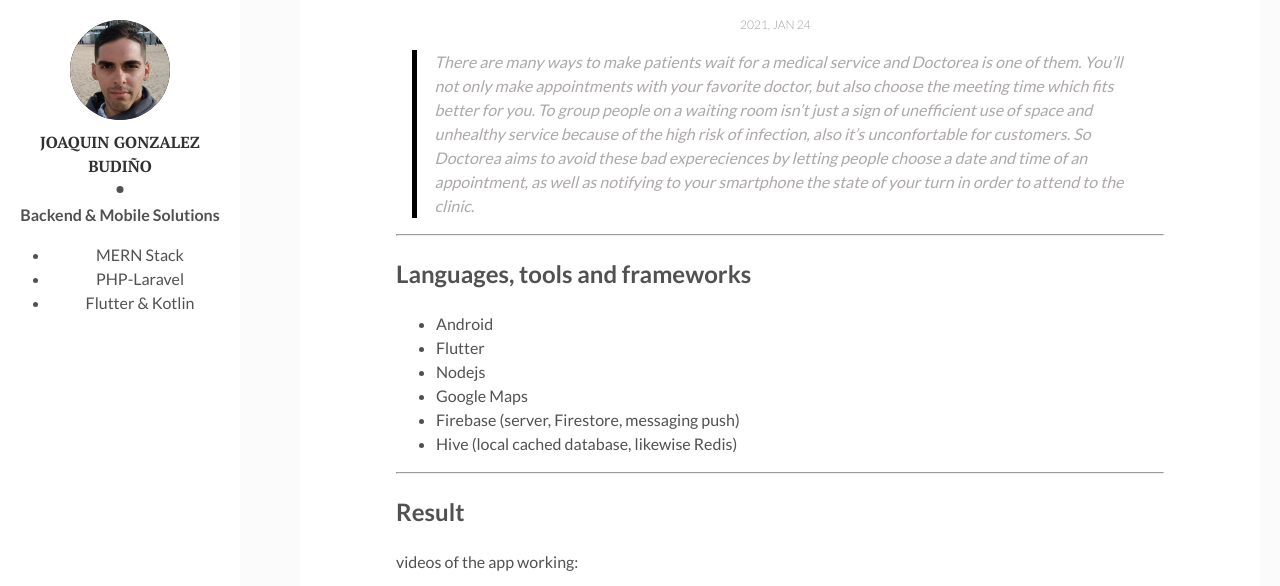
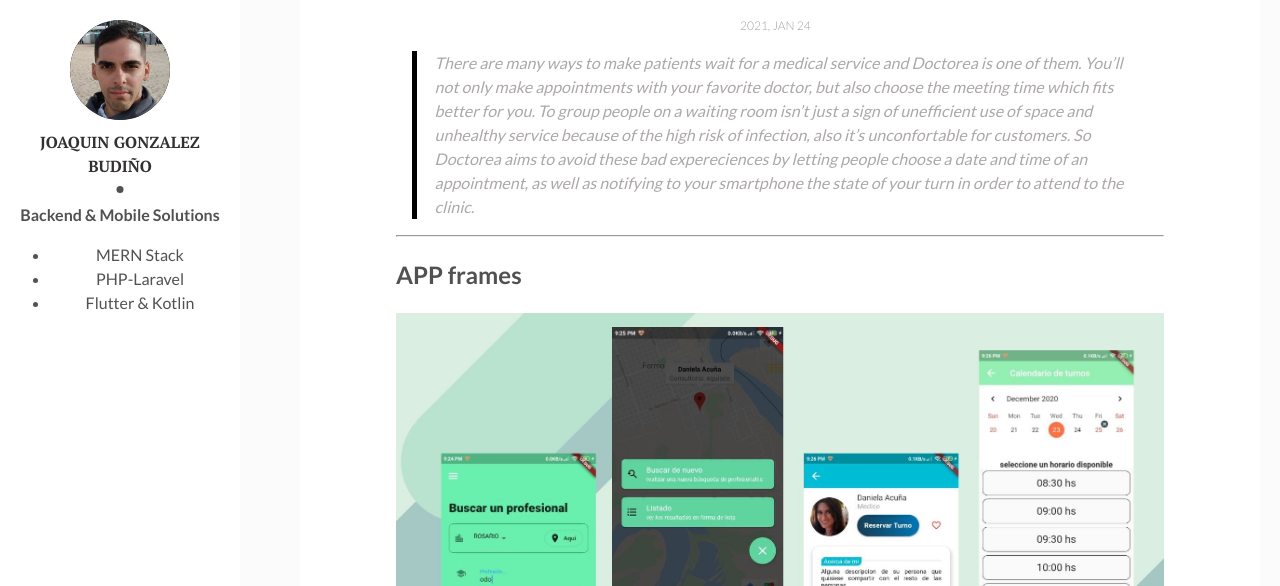
Before and after one commit to joagzb/joagzb.github.io, a Jekyll site: the page built from _posts/2021-01-24-Doctorea-app-medic-appointments.markdown, in a window 1280 px wide and 900 px high, scrolled down 333 px, cut to the strip 0-586 px from the top of the window. Built offline with Jekyll 4.4.1, drawn with Linux system fonts in a browser that asks for light colours; some of the changed text lies outside the part shown.

Commit message:
added more information to doctorea proyect

```diff
--- a/_posts/2021-01-24-Doctorea-app-medic-appointments.markdown
+++ b/_posts/2021-01-24-Doctorea-app-medic-appointments.markdown
@@ -11,14 +11,39 @@
 
 ---
 
+## APP frames
+
+![doctorea-app-images1]({{site.baseurl}}/assets/img/doctorea/imagenes_doctorea1.jpg)
+
+![doctorea-app-images2]({{site.baseurl}}/assets/img/doctorea/imagenes_doctorea2.jpg)
+
+---
+
 ## Languages, tools and frameworks
 
-- Android
-- Flutter
-- Nodejs
-- Google Maps
-- Firebase (server, Firestore, messaging push)
-- Hive (local cached database, likewise Redis)
+![development-stack]({{site.baseurl}}/assets/img/doctorea/herramientas.jpg)
+
+---
+## Architecture pattern
+
+![Architecture pattern]({{site.baseurl}}/assets/img/doctorea/arquitectura.jpg)
+
+---
+## Testing
+
+![testing-cap-1]({{site.baseurl}}/assets/img/doctorea/testing1.jpg)
+
+![testing-cap-2]({{site.baseurl}}/assets/img/doctorea/testing2.jpg)
+
+![testing-cap-3]({{site.baseurl}}/assets/img/doctorea/testing3.jpg)
+
+---
+
+## In-Deep Technical Report
+
+[Informe](https://drive.google.com/uc?id=10tgfNU4k6MxMlnTvNvLYjJxrpPNjGqea&export=download&authuser=0 )
+
+<embed src="{{site.baseurl}}/assets/docs/doctorea/doctorea_Gonzalez_Budino_Joaquin.pdf#toolbar=0&navpanes=0&scrollbar=0" type="application/pdf" width="100%" height="500px" />
 
 ---
 
@@ -46,7 +71,6 @@
 
 ## Related proyects
 
-
 Aplicación móvil en Android de tipo informativa que permite a los estudiantes consultar el estado de las materias que realiza, cómo encontrar un determinado espacio dentro de la institución, próximos eventos institucionales, aviso de profesores, realización de trámites. Asimismo, permite publicar información relacionada a formación de grupos de estudio o falencias en los distintos espacios de la facultad.
 Orientada principalmente a estudiantes ingresantes o extranjeros con soporte en variedad de idiomas.
 
```
Also changed, not shown: assets/img/doctorea/arquitectura.JPG (added), assets/img/doctorea/herramientas.JPG (added), assets/img/doctorea/imagenes_doctorea1.JPG (added), assets/img/doctorea/imagenes_doctorea2.JPG (added), assets/img/doctorea/isologo.png, assets/img/doctorea/testing1.JPG (added), assets/img/doctorea/testing2.JPG (added), assets/img/doctorea/testing3.JPG (added), 1 other file.
